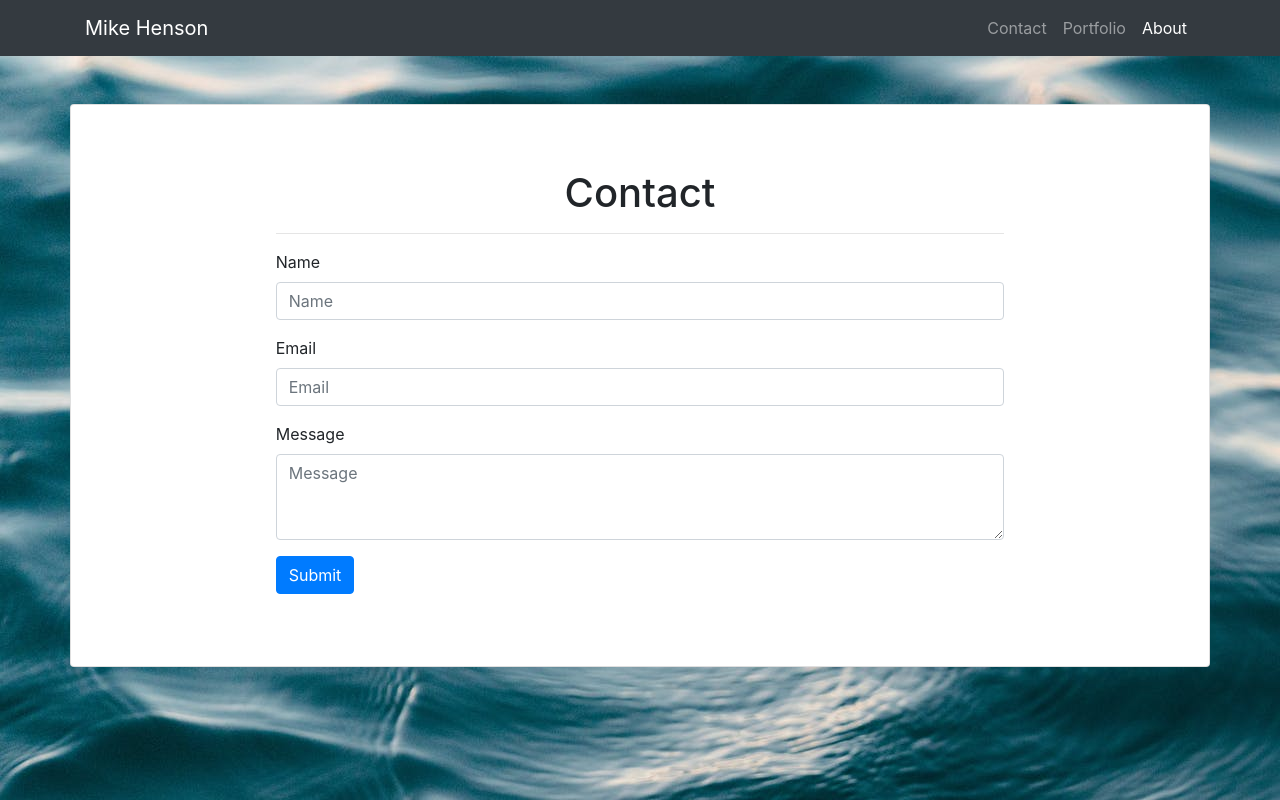
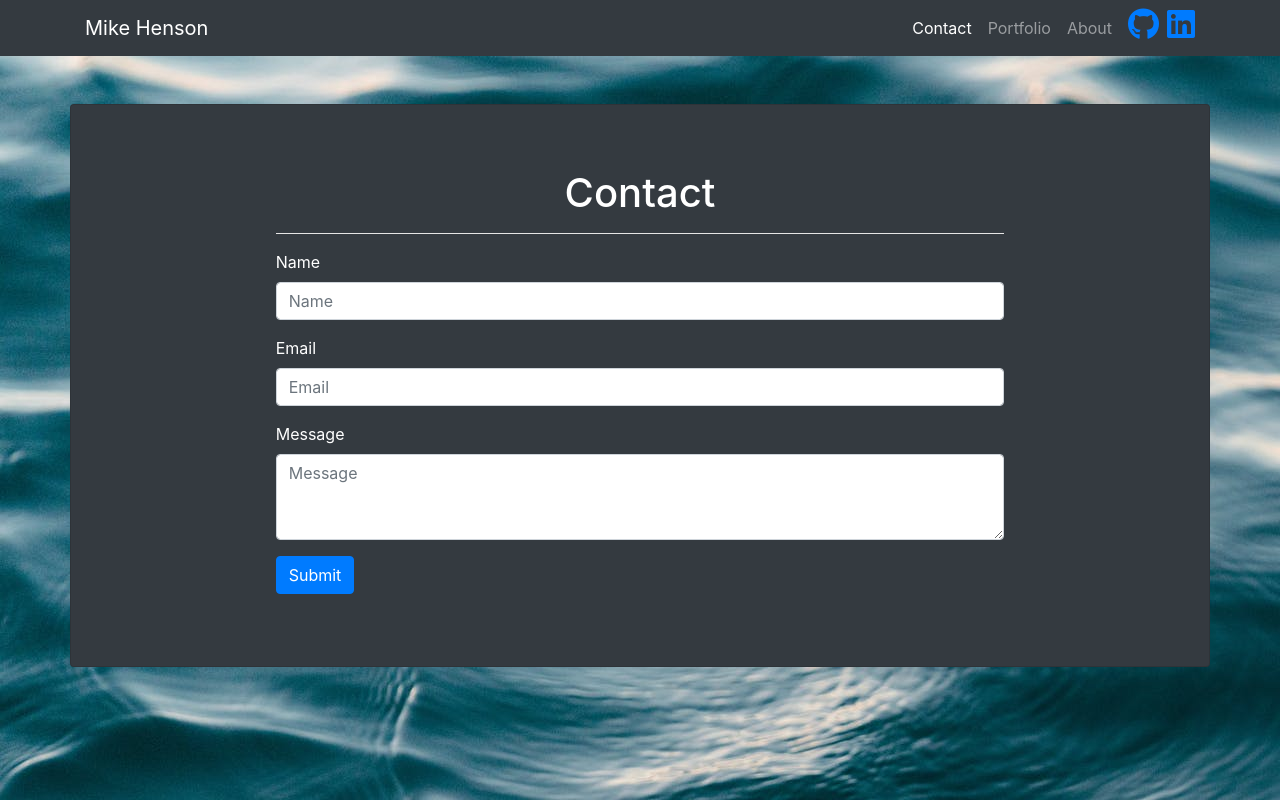
Before and after one commit to MikeH138/mhenson-responsive-portfolio, a plain HTML site: page contact.html in a window 1280 px wide. Drawn offline with nearby package versions, Linux system fonts and the light colour scheme.

Commit message:
changed styling

```diff
--- a/assets/css/style.css
+++ b/assets/css/style.css
@@ -1,8 +1,13 @@
 body {
     background-image: url("../images/ocean-background.jpeg");
     background-color: rgb(62, 172, 223);
+    color: white;
 }
 
 .bord {
   border: 0.125rem solid black;
 }
+
+hr {
+  background-color: white;
+}
--- a/contact.html
+++ b/contact.html
@@ -5,6 +5,7 @@
     <meta name="viewport" content="width=device-width, initial-scale=1.0, shrink-to-fit=no">
     <link rel="stylesheet" href="https://cdn.jsdelivr.net/npm/bootstrap@4.5.3/dist/css/bootstrap.min.css" integrity="sha384-TX8t27EcRE3e/ihU7zmQxVncDAy5uIKz4rEkgIXeMed4M0jlfIDPvg6uqKI2xXr2" crossorigin="anonymous">
     <link rel="stylesheet" href="./assets/css/style.css">
+    <script src="https://kit.fontawesome.com/9922d35182.js" crossorigin="anonymous"></script>
     <title>Home | Henson Portfolio</title>
 </head>
 <body>
@@ -19,14 +20,24 @@
 
         <div class="collapse navbar-collapse" id="navbarTogglerDemo02">
           <ul class="navbar-nav ml-auto mt-2 mt-lg-0">
-               <li class="nav-item">
-                    <a class="nav-link" href="./contact.html">Contact</a>
+             <li class="nav-item active">
+                  <a class="nav-link" href="./contact.html">Contact<span class="sr-only">(current)</span></a>
             </li>
             <li class="nav-item">
               <a class="nav-link" href="./portfolio.html">Portfolio</a>
             </li>
-              <li class="nav-item active">
-                <a class="nav-link" href="./index.html">About<span class="sr-only">(current)</span></a>
+            <li class="nav-item">
+              <a class="nav-link mr-2" href="./index.html">About</a>
+            </li>
+            <li>
+              <a href="https://github.com/MikeH138" target="_blank">
+                <i class="fab fa-github fa-2x mr-2 mb-2"></i>
+              </a>
+            </li>
+            <li>
+              <a href="https://www.linkedin.com/in/michael-henson-aa434712a/" target="_blank">
+                <i class="fab fa-linkedin fa-2x"></i>
+              </a>
             </li>
           </ul>
         </div>
@@ -35,9 +46,9 @@
     <!-- End of Navigation Bar -->
 
     <!-- Start of Contact Form -->
-    <main class="container card mt-5">
+    <main class="container card bg-dark mt-5">
         <div class="row">
-          <div class="col-8 bg-white mx-auto my-5">
+          <div class="col-8 bg-dark mx-auto my-5">
             <header class="page-header mt-3">
               <h1 class="text-center">Contact</h1>
             </header>
```
Also changed, not shown: index.html (+20 -10 lines), portfolio.html (+16 -5 lines), 1 other file. Lines whose indentation alone changed are shown as unchanged.
